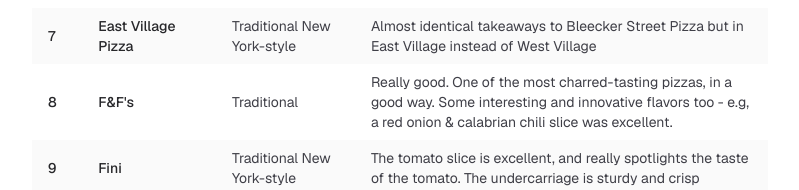
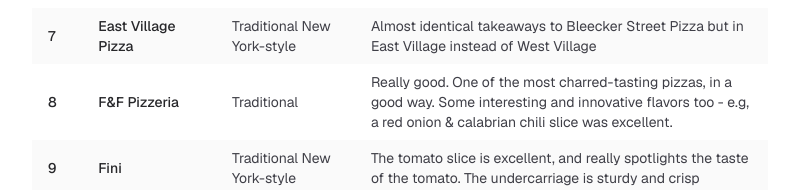
Before and after one commit to rdalvi/personal-site, a Next.js app: page /essays/pizza-places in a window 1280 px wide. Shown: the part 704-894 px from the top of the page, without its empty margins (240-1039 px from the left). Built offline with nearby package versions, Linux system fonts and the light colour scheme.

Commit message:
Spelling fix

```diff
--- a/app/essays/pizza-places/page.tsx
+++ b/app/essays/pizza-places/page.tsx
@@ -28,7 +28,7 @@
   { name: "Nate's", category: "Nontraditional", takeaway: "Good detroit style pizza, uses mozzarella instead of brick cheese. The hawaiian was exciting." },
   { name: "Stretch Pizza", category: "Nontraditional", takeaway: "A truly premier nontraditional pizza spot. The pizzas follow the architecture of a NY slice but is creative with toppings. A curious and charming encounter with Wylie Dusfresne enhances the appeal of the spot for me." },
   { name: "Ace's", category: "Nontraditional", takeaway: "Good detroit style pizza; no specific takeaways as I was at the end of a pizza crawl and pizza'd out." },
-  { name: "F&F's", category: "Traditional", takeaway: "Really good. One of the most charred-tasting pizzas, in a good way. Some interesting and innovative flavors too - e.g, a red onion & calabrian chili slice was excellent." },
+  { name: "F&F Pizzeria", category: "Traditional", takeaway: "Really good. One of the most charred-tasting pizzas, in a good way. Some interesting and innovative flavors too - e.g, a red onion & calabrian chili slice was excellent." },
 ];
 
 export default function PizzaPlacesPage() {
```
